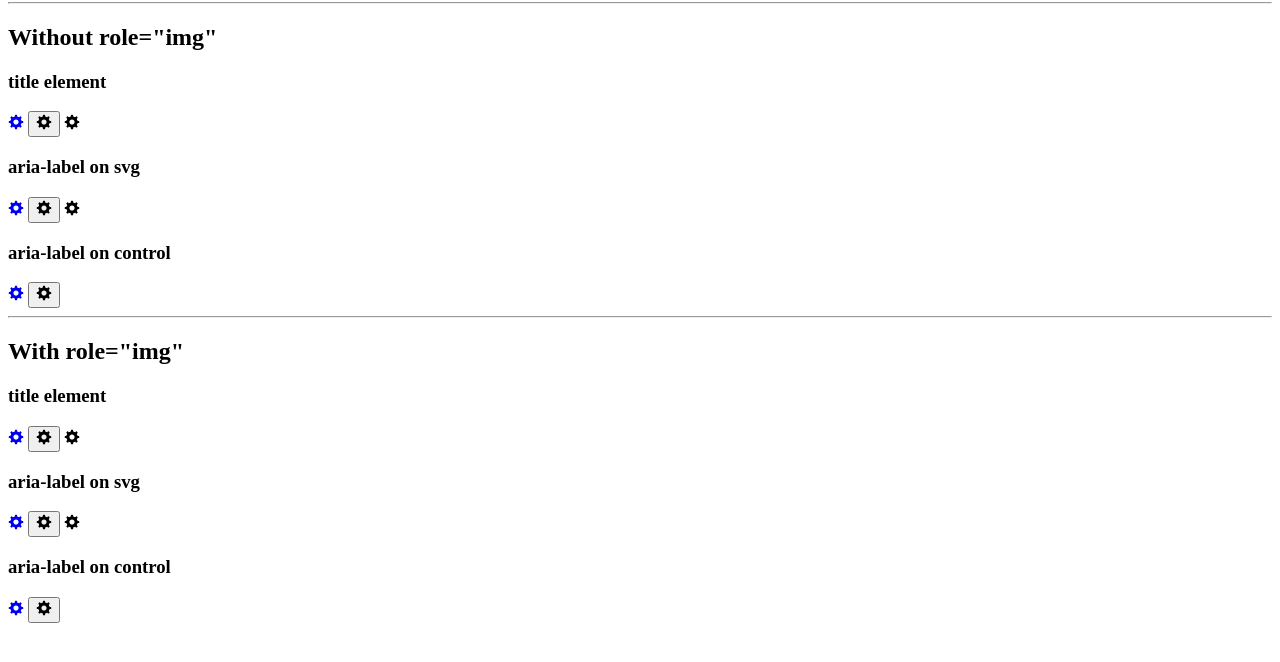
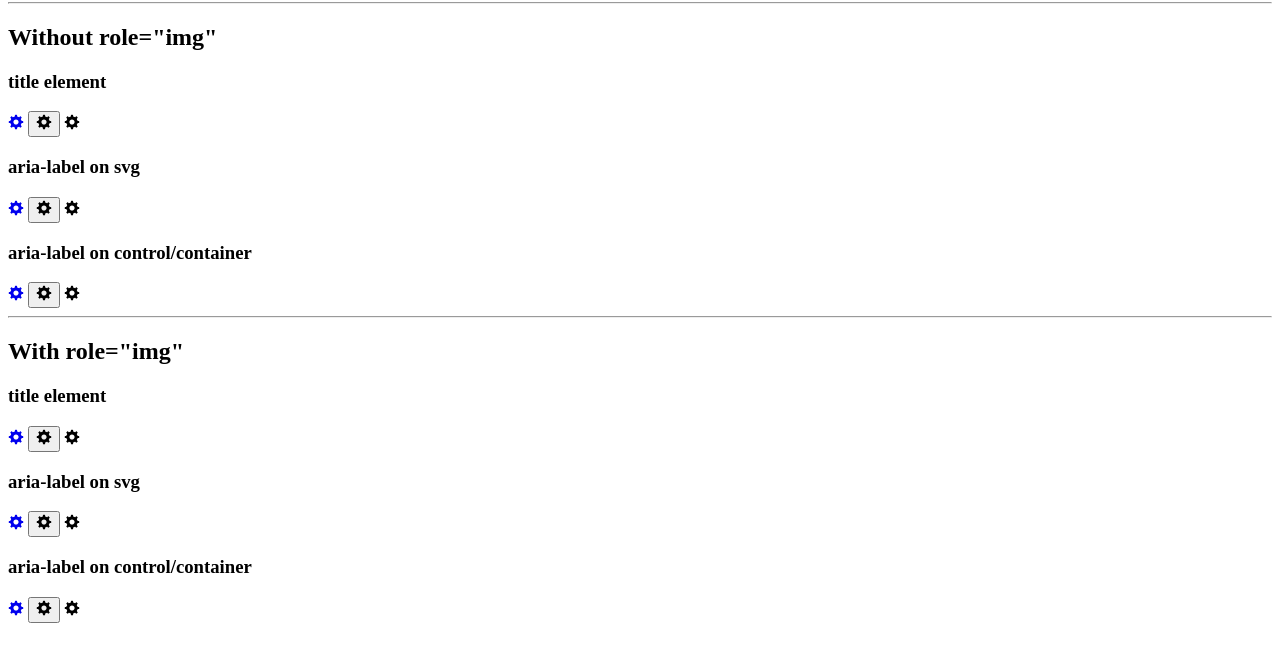
Before and after one commit to ianmcburnie/random, a plain HTML site: page index.html in a window 1280 px wide. Shown: the part 106-768 px from the top of the page. Drawn offline with Linux system fonts and the light colour scheme.

Commit message:
Added test case

```diff
--- a/index.html
+++ b/index.html
@@ -48,7 +48,7 @@
                         </svg>
                     </button>
 
-                    <svg>
+                    <svg role="img">
                         <title>Settings</title>
                         <use xlink:href="#svg-icon-settings"></use>
                     </svg>
@@ -71,7 +71,7 @@
                         <use xlink:href="#svg-icon-settings"></use>
                     </svg>
 
-                <h3>aria-label on control</h3>
+                <h3>aria-label on control/container</h3>
 
                     <a aria-label="Settings" href="http://www.ebay.com">
                         <svg aria-hidden="true">
@@ -84,6 +84,13 @@
                             <use xlink:href="#svg-icon-settings"></use>
                         </svg>
                     </button>
+
+                    <span aria-label="settings">
+                        <svg>
+                            <title>Settings</title>
+                            <use xlink:href="#svg-icon-settings"></use>
+                        </svg>
+                    </span>
 
                 <hr />
 
@@ -128,7 +135,7 @@
                         <use xlink:href="#svg-icon-settings"></use>
                     </svg>
 
-                <h3>aria-label on control</h3>
+                <h3>aria-label on control/container</h3>
 
                     <a aria-label="Settings" href="http://www.ebay.com">
                         <svg aria-hidden="true" role="img">
@@ -142,5 +149,12 @@
                         </svg>
                     </button>
 
+                    <span aria-label="settings" role="img">
+                        <svg>
+                            <title>Settings</title>
+                            <use xlink:href="#svg-icon-settings"></use>
+                        </svg>
+                    </span>
+
     </body>
 </html>
```
